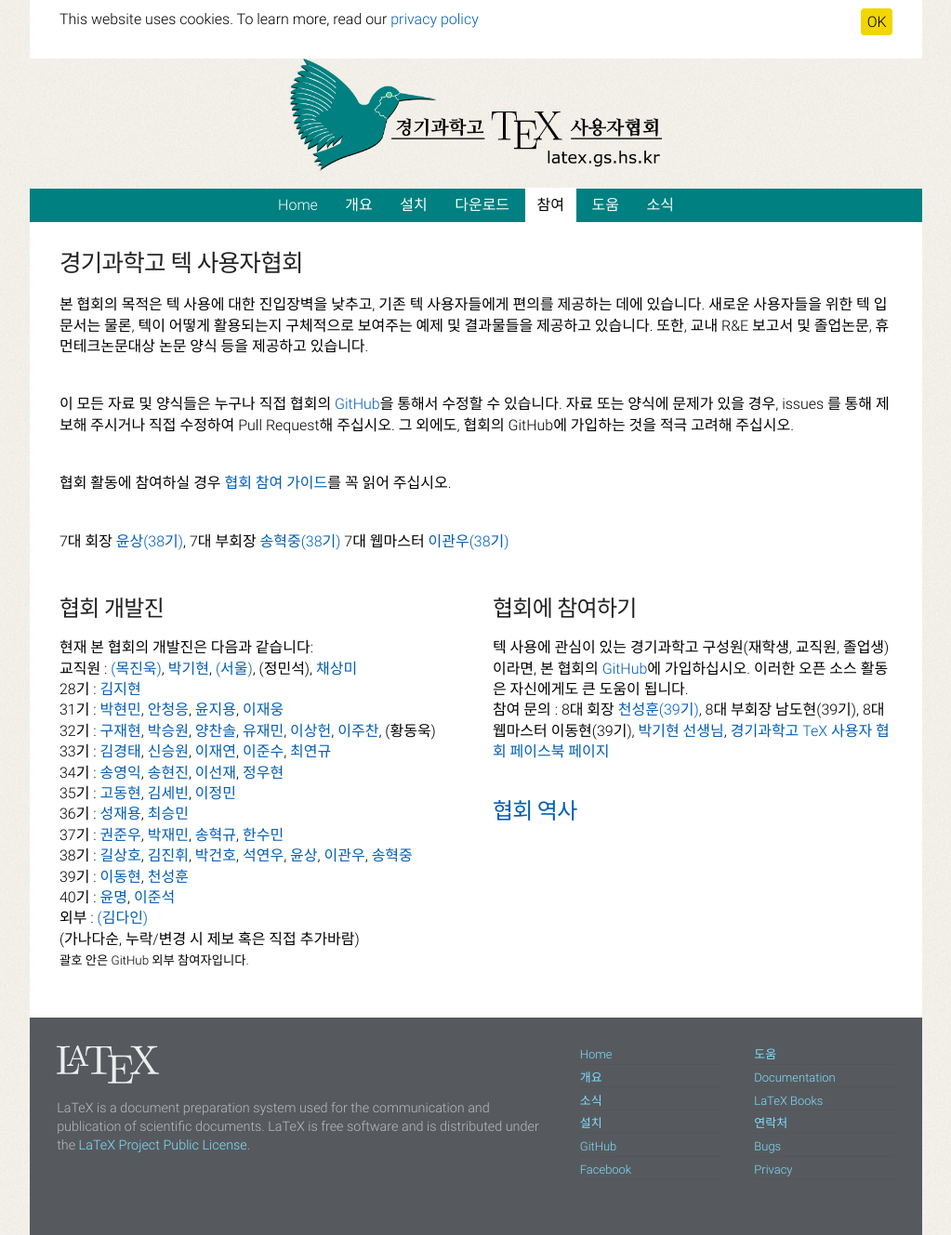
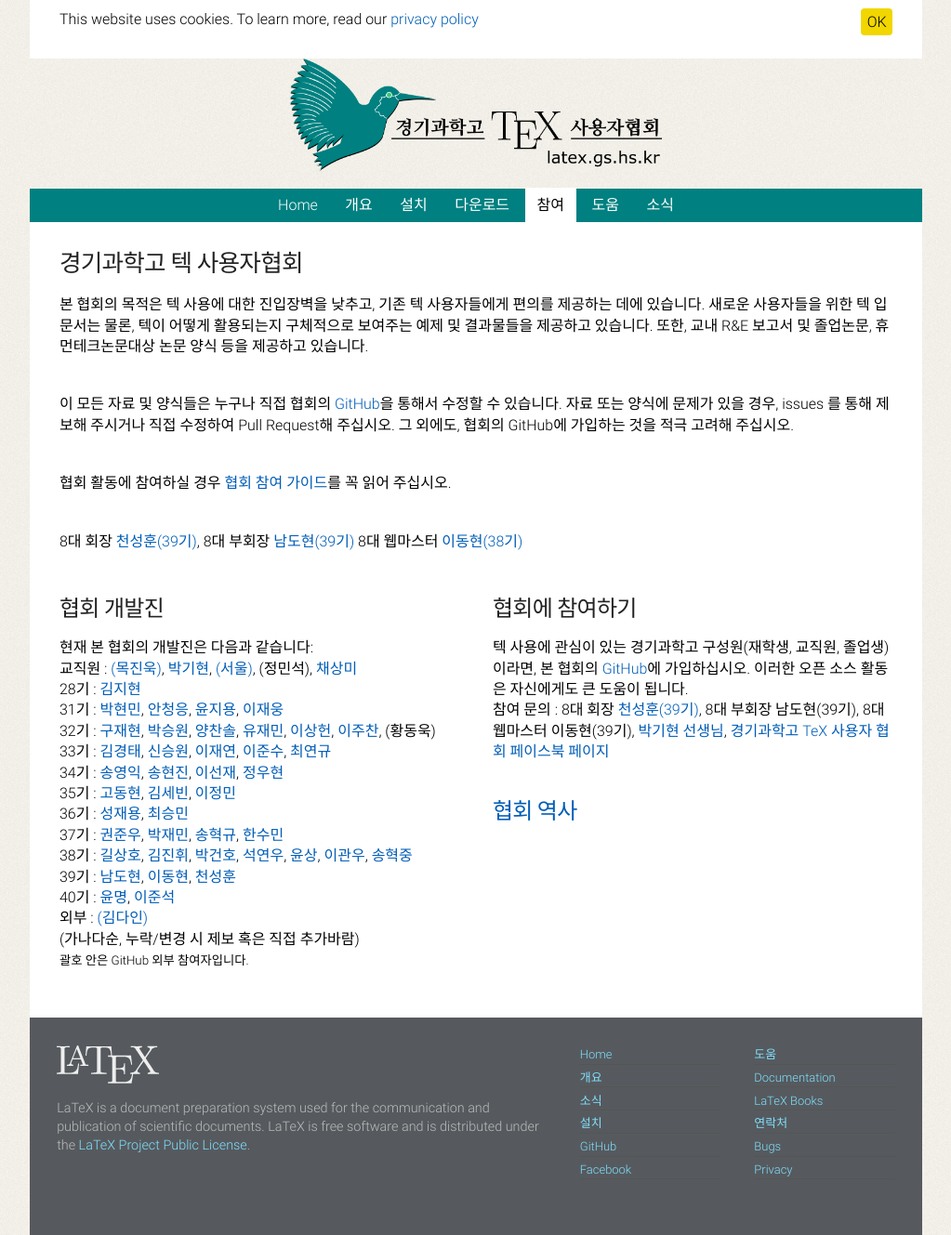
Before and after one commit to gshstexsociety/gshstexsociety.github.io, a Jekyll site: the page built from 참여/index.md, in a window 1280 px wide. Shown: the whole page at 93% size, without its empty margins (128-1151 px from the left). Built offline with Jekyll 4.4.1, drawn with Linux system fonts in a browser that asks for light colours.

Commit message:
8대 회장, 부회장, 웹마스터로 수정

```diff
--- a/참여/index.md
+++ b/참여/index.md
@@ -18,7 +18,7 @@ permalink: /참여/
 
 협회 활동에 참여하실 경우 <a href="http://latex.gs.hs.kr/files//An-Introduction-to-LaTeX/An%20Introduction%20to%20LaTeX-ver2.0_beamer/GSHSLaTeXIntro_Contribution.pdf">협회 참여 가이드</a>를 꼭 읽어 주십시오.
 
-7대 회장 <a href="https://github.com/hyukgyu03">윤상(38기)</a>, 7대 부회장 <a href="https://github.com/toadsong8451">송혁중(38기)</a> 7대 웹마스터 <a href="https://github.com/Rarenick2">이관우(38기)</a>
+8대 회장 <a href="https://github.com/meisterjok32">천성훈(39기)</a>, 8대 부회장 <a href="https://github.com/">남도현(39기)</a> 8대 웹마스터 <a href="https://github.com/">이동현(38기)</a>
 
 <div class="row">
   <div class="col cell1of2">
@@ -45,7 +45,7 @@ permalink: /참여/
     <br>
     38기 : <a href="https://github.com/gs20013">길상호</a>, <a href="https://github.com/gs20036">김진휘</a>, <a href="https://github.com/Rascal0902">박건호</a>, <a href="https://github.com/gs20056">석연우</a>, <a href="https://github.com/Yoonsangsang">윤상</a>, <a href="https://github.com/Rarenick2">이관우</a>, <a href="https://github.com/toadsong8451">송혁중</a>
     <br>
-    39기 : <a href="https://github.com/">이동현</a>, <a href="https://github.com/meisterjok32">천성훈</a>
+    39기 : <a href="https://github.com/">남도현</a>, <a href="https://github.com/">이동현</a>, <a href="https://github.com/meisterjok32">천성훈</a>
     <br>
     40기 : <a href="https://github.com/yoonmyeong673">윤명</a>, <a href="https://github.com/gs22078">이준석</a>
     <br>
```
